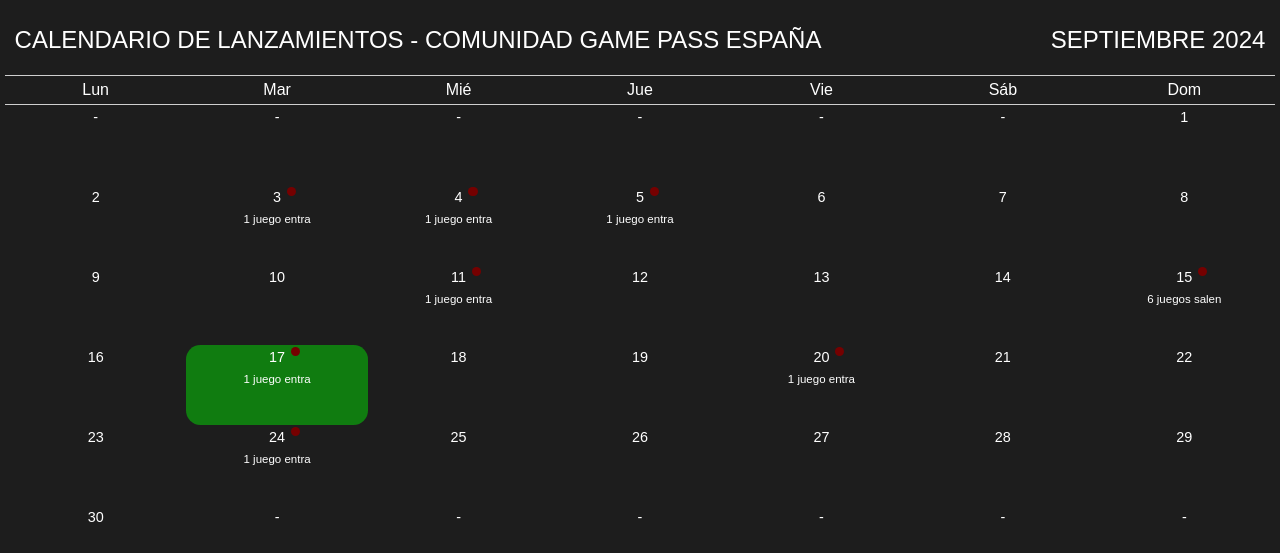
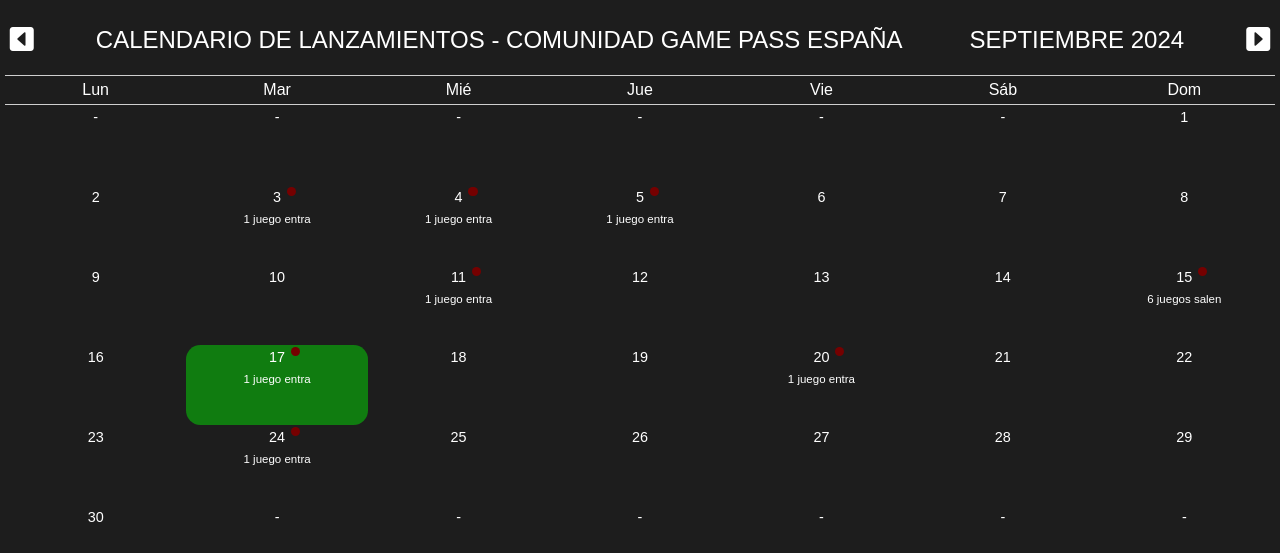
Before and after one commit to munreden/comunidadGamePassES, a plain HTML site: page releasesCalendar/index.html in a window 1280 px wide. Shown: the top 553 px of the page. Drawn offline with nearby package versions, Linux system fonts and the light colour scheme; a web font is replaced by a local one.

Commit message:
Modified index.html
Added navigation calendar buttons

```diff
--- a/releasesCalendar/index.html
+++ b/releasesCalendar/index.html
@@ -18,8 +18,10 @@
   <body>
     <div class="calendar">
       <div class="calendar-title">
+        <i class="bi bi-caret-left-square-fill" id="prevMonth"></i>
         <span class="main-title">CALENDARIO DE LANZAMIENTOS - COMUNIDAD GAME PASS ESPAÑA</span>
         <span id="currentMonth"></span>
+        <i class="bi bi-caret-right-square-fill" id="nextMonth"></i>
       </div>
       <div class="current-month">
         <div class="weeks" id="calendarDays"></div>
```
